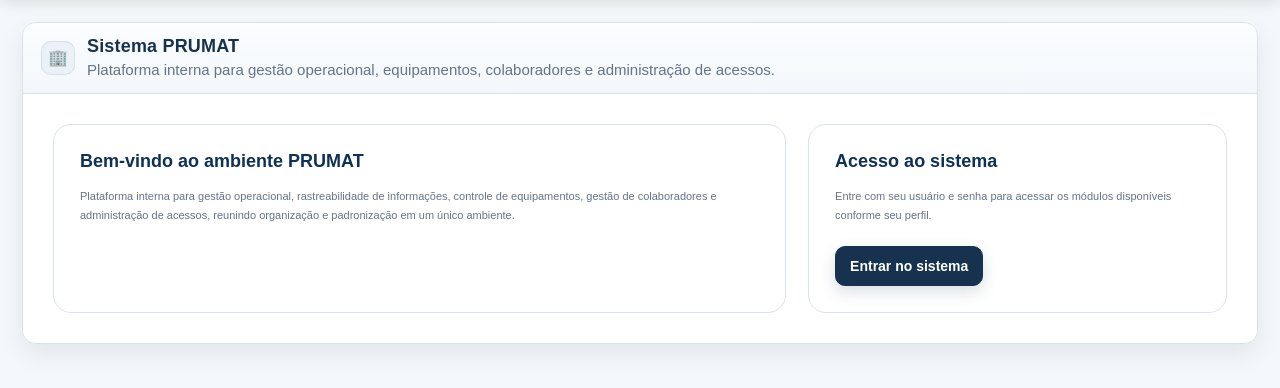
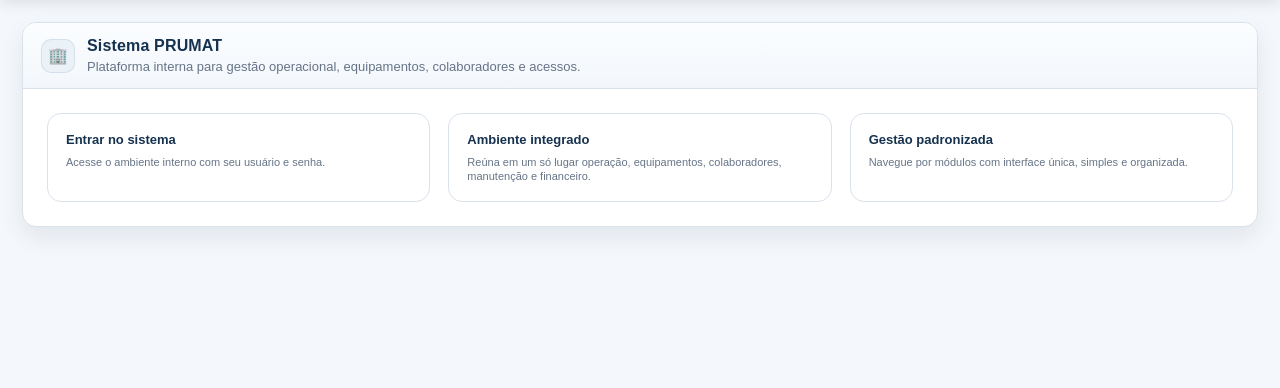
Before and after one commit to satmbr/prod, a Flask app: page / in a window 1280 px wide. Shown: the part 122-510 px from the top of the page. Run offline with Flask 3, Linux system fonts and the light colour scheme.

Commit message:
Add files via upload

```diff
--- a/templates/home_publica.html
+++ b/templates/home_publica.html
@@ -3,43 +3,47 @@
 
 {% block content %}
 <div class="page-wrap">
+
   <section class="zone">
     <div class="zone-head">
       <div class="zone-left">
         <div class="zone-icon">🏢</div>
         <div>
-          <div class="zone-title" style="font-size:18px;">Sistema PRUMAT</div>
-          <div style="margin-top:4px; color:#667487; font-size:15px;">
-            Plataforma interna para gestão operacional, equipamentos, colaboradores e administração de acessos.
+          <div class="zone-title">Sistema PRUMAT</div>
+          <div style="font-size:13px; color:#667487; margin-top:4px;">
+            Plataforma interna para gestão operacional, equipamentos, colaboradores e acessos.
           </div>
         </div>
       </div>
     </div>
 
-    <div class="zone-body" style="padding:30px;">
-      <div style="display:grid; grid-template-columns:1.4fr .8fr; gap:22px; align-items:stretch;">
-        <div style="background:#fff; border:1px solid #d9e1ea; border-radius:18px; padding:26px;">
-          <h3 style="margin:0 0 14px 0; color:#0f3157; font-size:18px;">Bem-vindo ao ambiente PRUMAT</h3>
-          <p style="margin:0; color:#667487; line-height:1.7;">
-            Plataforma interna para gestão operacional, rastreabilidade de informações, controle de equipamentos,
-            gestão de colaboradores e administração de acessos, reunindo organização e padronização em um único ambiente.
+    <div style="padding:24px;">
+      <div style="display:grid; grid-template-columns:repeat(auto-fit, minmax(260px, 1fr)); gap:18px;">
+
+        <a href="{{ url_for('auth.login') }}" style="background:#fff; border:1px solid #d9e1ea; border-radius:14px; padding:18px; display:block;">
+          <h3 style="margin:0 0 8px 0; color:#16324F;">Entrar no sistema</h3>
+          <p style="margin:0; color:#667487;">
+            Acesse o ambiente interno com seu usuário e senha.
+          </p>
+        </a>
+
+        <div style="background:#fff; border:1px solid #d9e1ea; border-radius:14px; padding:18px; display:block;">
+          <h3 style="margin:0 0 8px 0; color:#16324F;">Ambiente integrado</h3>
+          <p style="margin:0; color:#667487;">
+            Reúna em um só lugar operação, equipamentos, colaboradores, manutenção e financeiro.
           </p>
         </div>
 
-        <div style="background:#fff; border:1px solid #d9e1ea; border-radius:18px; padding:26px; display:flex; flex-direction:column; justify-content:space-between;">
-          <div>
-            <h3 style="margin:0 0 14px 0; color:#0f3157; font-size:18px;">Acesso ao sistema</h3>
-            <p style="margin:0; color:#667487; line-height:1.7;">
-              Entre com seu usuário e senha para acessar os módulos disponíveis conforme seu perfil.
-            </p>
-          </div>
+        <div style="background:#fff; border:1px solid #d9e1ea; border-radius:14px; padding:18px; display:block;">
+          <h3 style="margin:0 0 8px 0; color:#16324F;">Gestão padronizada</h3>
+          <p style="margin:0; color:#667487;">
+            Navegue por módulos com interface única, simples e organizada.
+          </p>
+        </div>
 
-          <div style="margin-top:22px;">
-            <a href="{{ url_for('auth.login') }}" class="btn-primary">Entrar no sistema</a>
-          </div>
-        </div>
       </div>
     </div>
   </section>
+
 </div>
 {% endblock %}
```
Also changed, not shown: templates/colaboradores/index.html (+12 -17 lines), templates/equipamentos/index.html (+12 -16 lines), templates/index.html (+20 -41 lines), templates/operacao/index.html (+16 -23 lines).
